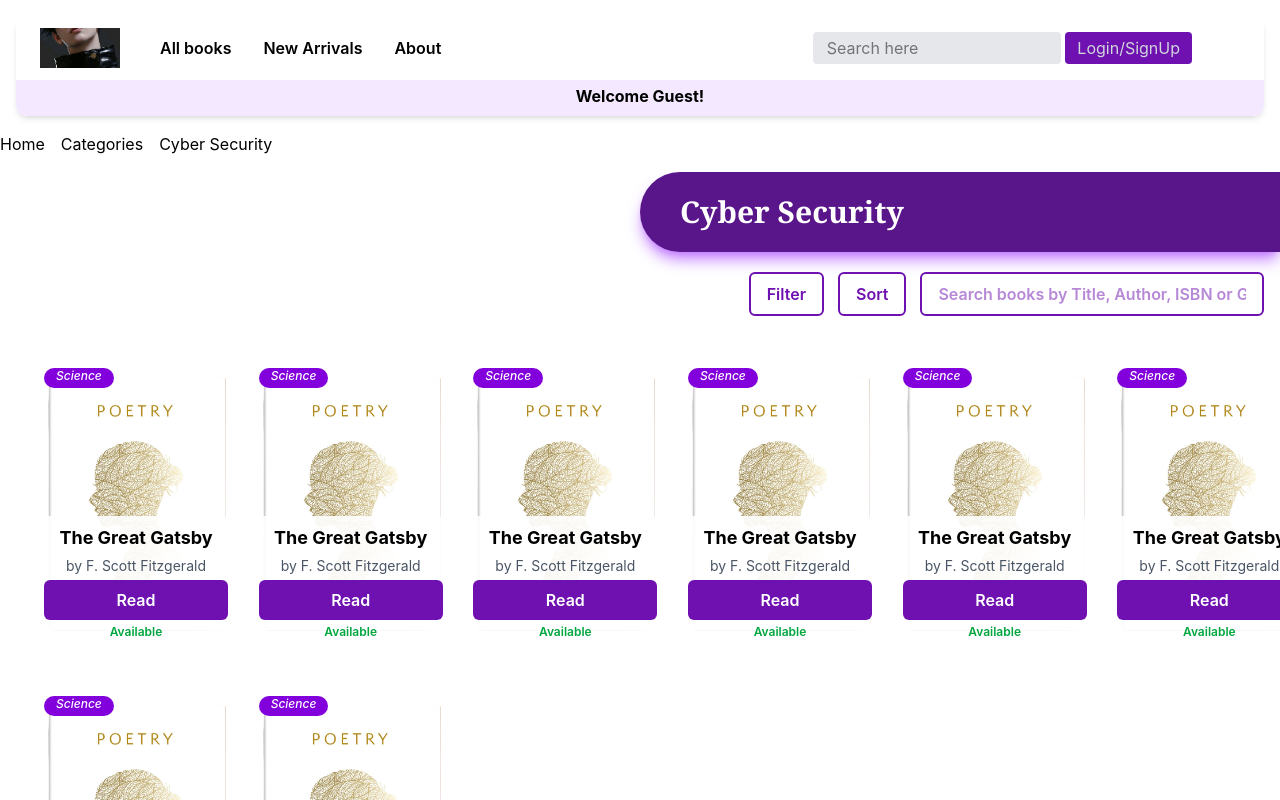
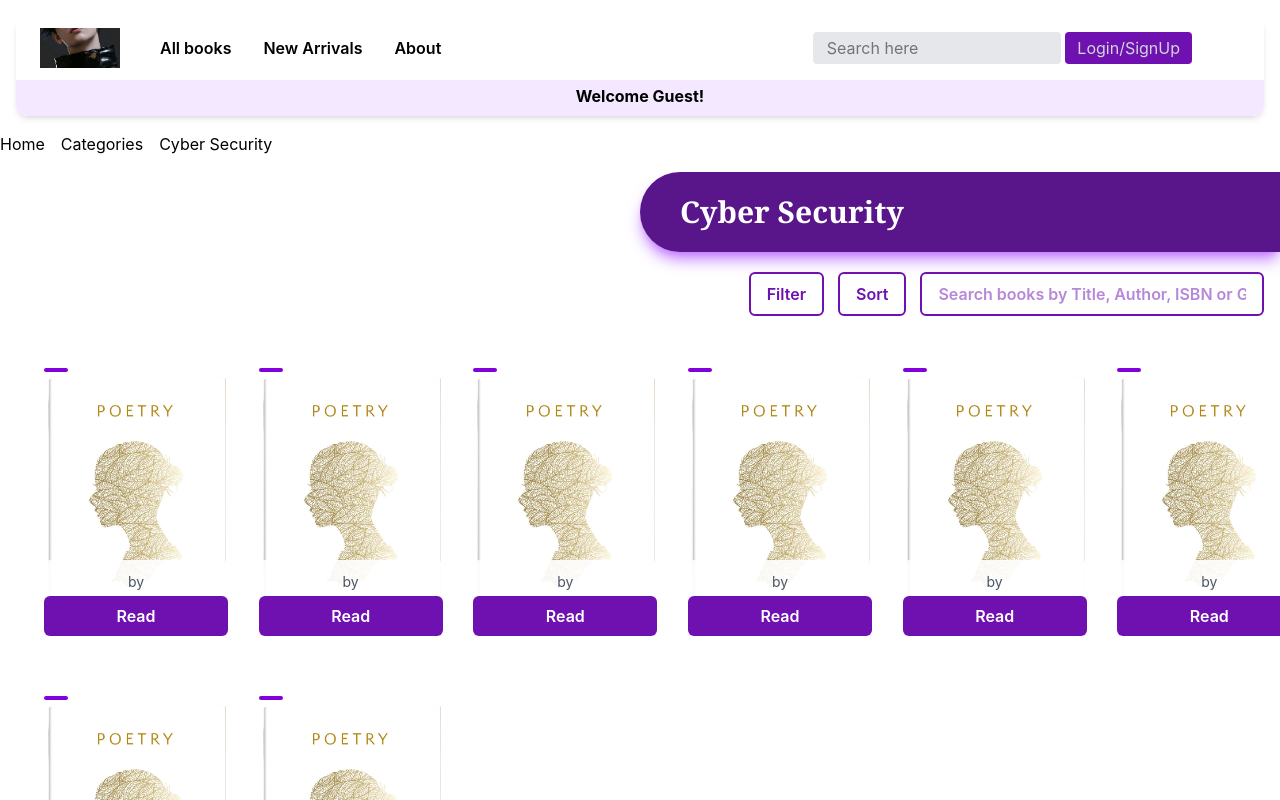
Before and after one commit to Hana-Haneefa/library_management_system, a React app in the folder frontend/: page /category in a window 1280 px wide. Shown: the top 800 px of the page. Built offline with nearby package versions, Linux system fonts and the light colour scheme; no server answers; the HTML template or start-up script is replaced by a standard one.

Commit message:
render books on home page

```diff
--- a/frontend/src/components/card.jsx
+++ b/frontend/src/components/card.jsx
@@ -45,8 +45,8 @@ function BookCard({
 
       {/* text div */}
       <div className="absolute bottom-0 left-0 w-full bg-white/90 rounded-t-2xl translate-y-0 group-hover:translate-y-full opacity-100 group-hover:opacity-0 transition-all duration-500 p-2 flex flex-col items-center justify-between gap-1">
-        <h3 className="text-lg font-bold">The Great Gatsby</h3>
-        <p className="text-sm text-gray-600">by F. Scott Fitzgerald</p>
+        <h3 className="text-lg font-bold">{title}</h3>
+        <p className="text-sm text-gray-600">by {author}</p>
         <button className="bg-purple-800 w-full py-2 px-4 rounded-md text-white font-semibold hover:bg-purple-600 transition-colors duration-300">
           <span
             style={{
@@ -59,12 +59,14 @@ function BookCard({
             {label}
           </span>
         </button>
-        <span className="text-green-600 font-semibold text-xs">Available</span>
+        <span className="text-green-600 font-semibold text-xs">
+          {availability}
+        </span>
       </div>
 
       {/* genre badge */}
-      <div className="absolute top-2 left-2 pb-1 px-3 bg-purple-700 text-white rounded-full text-xs font-medium">
-        <p className="italic">Science</p>
+      <div className="absolute max-w-[70%] top-2 left-2 pb-1 px-3 bg-purple-700 text-white rounded-full text-xs font-medium">
+        <p className="italic truncate">{genre}</p>
       </div>
       <div className="quickAccess flex flex-col absolute top-2 right-2 gap-2 opacity-0 group-hover:opacity-100 transition-opacity duration-300">
         <div className="qr w-7 h-7 hover:cursor-pointer rounded-lg flex items-center justify-center">
--- a/frontend/src/pages/homePage.jsx
+++ b/frontend/src/pages/homePage.jsx
@@ -1,3 +1,5 @@
+import api from "../services/api.js";
+
 import image from "../images/books3.jpg";
 import step1 from "../images/icons/register.png";
 import step2 from "../images/icons/brows.png";
@@ -121,6 +123,33 @@ function SectionHeading({ eyebrow, title, subtitle }) {
 function HomePage() {
   const location = useLocation();
   const navigate = useNavigate();
+  const [books, setBooks] = useState([]);
+  const [loading, setLoading] = useState(true);
+
+  //____________fetching book data_____________
+  useEffect(() => {
+    fetchBooks();
+  }, []);
+
+  const fetchBooks = async () => {
+    try {
+      setLoading(true);
+      const res = await api.get("/api/books/all-books", {
+        headers: {
+          "Cache-Control": "no-cache",
+          Pragma: "no-cache",
+        },
+      });
+      console.log("Fetched books:", res.data.data); // Log the fetched data
+      if (res.data.success) {
+        setBooks(res.data.data);
+      }
+    } catch (err) {
+      console.error("Error fetching books:", err);
+    } finally {
+      setLoading(false);
+    }
+  };
 
   return (
     <div className="bg-gray-50 overflow-x-hidden">
@@ -291,12 +320,22 @@ function HomePage() {
           </div>
 
           <div className="grid grid-cols-2 sm:grid-cols-3 md:grid-cols-4 lg:grid-cols-6 gap-6 justify-items-center">
-            <BookCard />
-            <BookCard />
-            <BookCard />
-            <BookCard />
-            <BookCard />
-            <BookCard />
+            {loading ? (
+              <p>Loading books...</p>
+            ) : (
+              books.map((book) => (
+                <BookCard
+                  key={book.bId}
+                  book={book}
+                  imageSrc={`http://localhost:5000/uploads/covers/${book.coverImage}`}
+                  title={book.bTitle}
+                  author={book.bAuthor}
+                  availability={book.bStatus}
+                  genre={book.bGenre}
+                  className="hover:scale-105 transition-transform"
+                />
+              ))
+            )}
           </div>
         </div>
       </section>
```
